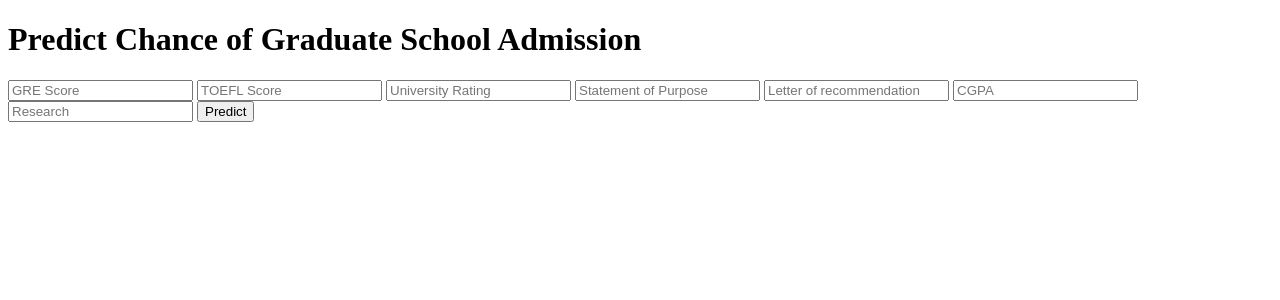
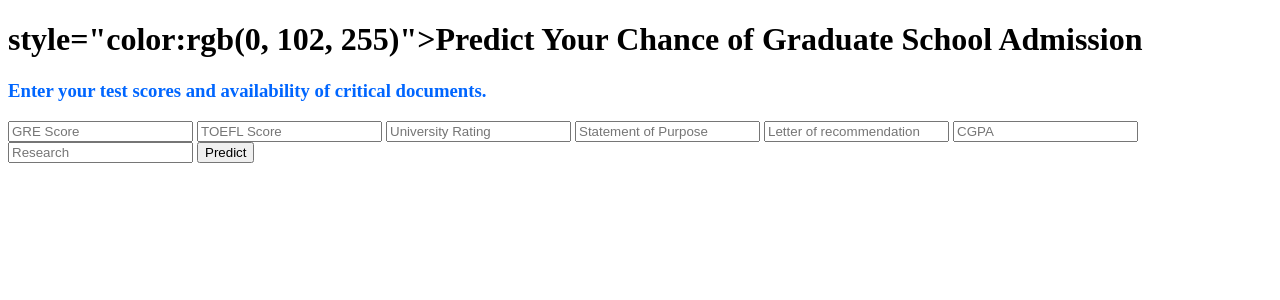
Before and after one commit to bridgecrew-perf6/Who-is-in, a Flask app: page / in a window 1280 px wide. Shown: the top 300 px of the page. Run offline with Flask 2, Linux system fonts and the light colour scheme; parts of the project's set-up code (start-up, migrations or seed data) failed here and were passed over.

Commit message:
Update index.html

```diff
--- a/templates/index.html
+++ b/templates/index.html
@@ -14,7 +14,8 @@
 
 <body>
     <div class="login">
-        <h1>Predict Chance of Graduate School Admission</h1>
+        <h1> style="color:rgb(0, 102, 255)">Predict Your Chance of Graduate School Admission</h1>
+        <h3 style="color:rgb(0, 102, 255)">Enter your test scores and availability of critical documents.</h3>
 
         <!-- Main Input For Receiving Query to our ML -->
         <form action="{{ url_for('predict')}}" method="post">
```
